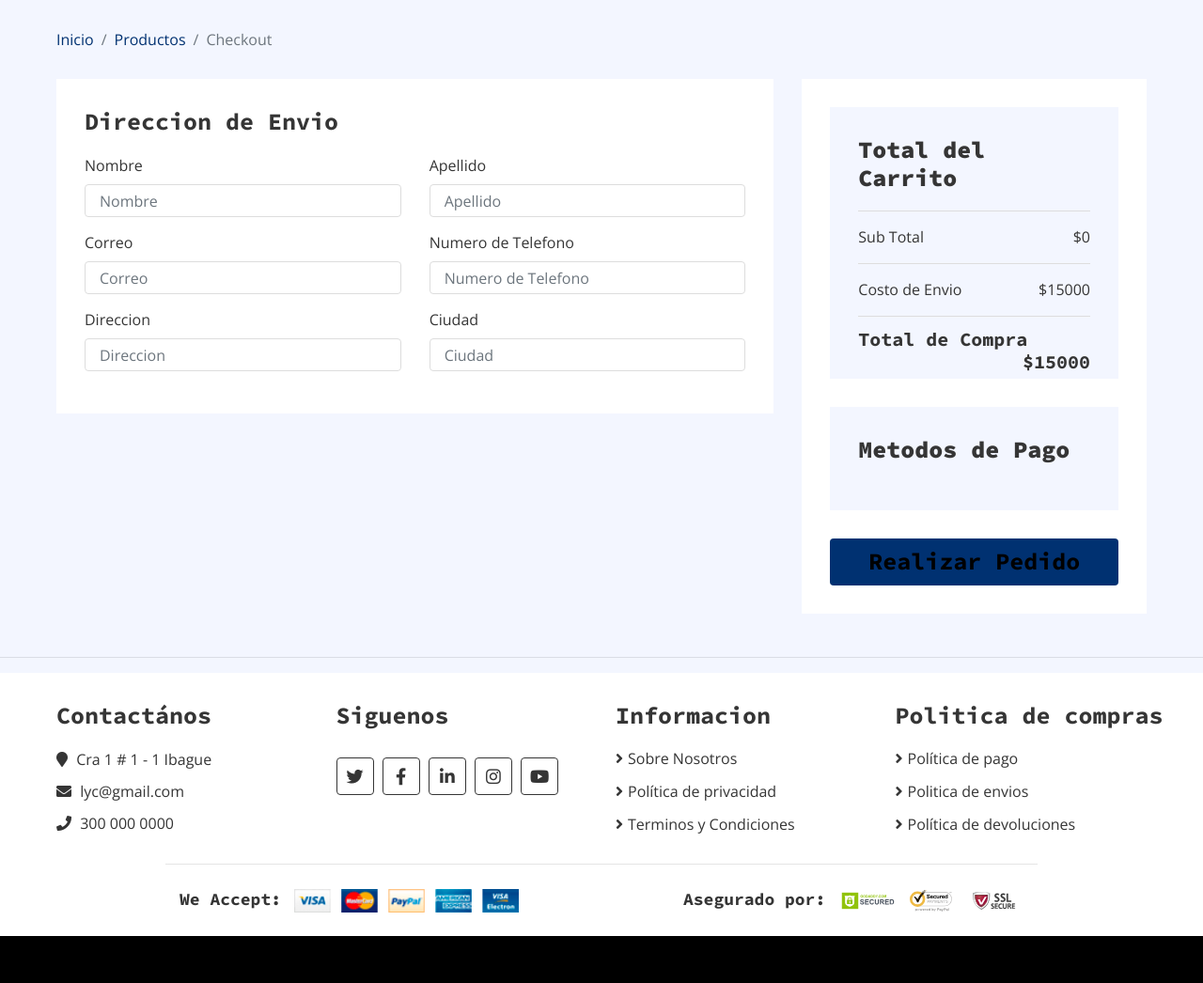
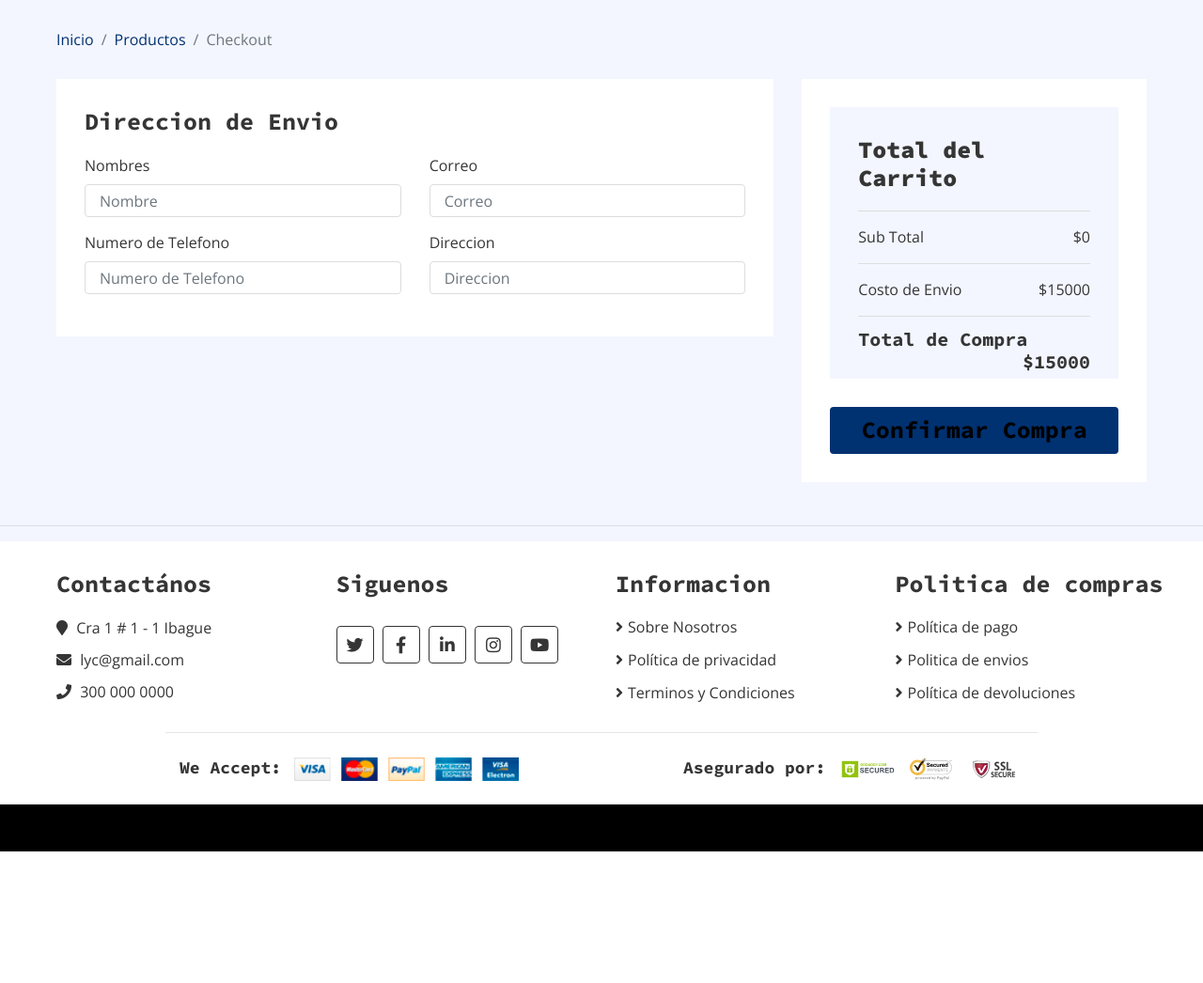
Before and after one commit to Sebas0317/proyectoLC, a Django app: page /checkout/ in a window 1280 px wide. Shown: the part 147-1193 px from the top of the page at 94% size. After the commit the page ends 1053 px from the top, so only its background shows below. Run offline with Django 4.2, Linux system fonts and the light colour scheme; data comes from the database, SQL or seed files in the repository; both versions use the stored data as it was after the commit; some libraries are stand-ins or nearby versions.

Commit message:
template pedidos

```diff
--- a/lycdjango/core/templates/core/checkout.html
+++ b/lycdjango/core/templates/core/checkout.html
@@ -24,13 +24,10 @@
             <h2>Direccion de Envio</h2>
             <div class="row">
               <div class="col-md-6">
-                <label>Nombre</label>
+                <label>Nombres</label>
                 <input class="form-control" type="text" placeholder="Nombre" value="{{ user.username|default:'' }}" />
             </div>
-            <div class="col-md-6">
-                <label>Apellido</label>
-                <input class="form-control" type="text" placeholder="Apellido" value="{{ user.last_name|default:'' }}" />
-            </div>
+
             <div class="col-md-6">
                 <label>Correo</label>
                 <input class="form-control" type="text" placeholder="Correo" value="{{ user.email|default:'' }}" />
@@ -44,10 +41,7 @@
                 <input class="form-control" type="text" placeholder="Direccion" value="{{ user.adress }}" />
               </div>
 
-              <div class="col-md-6">
-                <label>Ciudad</label>
-                <input class="form-control" type="text" placeholder="Ciudad" value="{{ user.city }}"/>
-              </div>
+
 
 
 
@@ -72,18 +66,8 @@
           </div>
 
           <div class="checkout-payment">
-            <div class="payment-methods">
-              <h1>Metodos de Pago</h1>
-              <div id="paypal-button-container"></div>
-  <script
-    data-sdk-integration-source="integrationbuilder_sc"
-    src="https://www.paypal.com/sdk/js?client-id=ATjx_SUwXTbLdgCzgm1Z-hsqnwciE1SYAaBXh08VBuRBadAwwybLzA3k-QKZ7uG78FV9wlk4OETc-caq&components=buttons&enable-funding=venmo,paylater"></script>
-
-
-
-            </div>
-            <div class="checkout-btn">
-              <button>Realizar Pedido</button>
+            <div class="checkout-btn" href="{% url 'pedidos_view' %}">
+              <button href="{% url 'pedidos_view' %}">Confirmar Compra</button>
             </div>
           </div>
         </div>
@@ -92,79 +76,4 @@
   </div>
 </div>
 <!-- Checkout End -->
-<script>
-  paypal.Buttons({
-  const FUNDING_SOURCES = [
-      // EDIT FUNDING SOURCES
-        paypal.FUNDING.PAYPAL,
-        paypal.FUNDING.PAYLATER,
-        paypal.FUNDING.VENMO,
-        paypal.FUNDING.CARD
-    ];
-    FUNDING_SOURCES.forEach(fundingSource => {
-      paypal.Buttons({
-        fundingSource,
-
-        style: {
-          layout: 'vertical',
-          shape: 'rect',
-          color: (fundingSource == paypal.FUNDING.PAYLATER) ? 'gold' : '',
-        },
-
-        createOrder: async (data, actions) => {
-          try {
-            const response = await fetch("http://localhost:9597/orders", {
-              method: "POST"
-            });
-
-            const details = await response.json();
-            return details.id;
-          } catch (error) {
-            console.error(error);
-            // Handle the error or display an appropriate error message to the user
-          }
-        },
-
-
-
-        onApprove: async (data, actions) => {
-          try {
-            const response = await fetch(`http://localhost:9597/orders/${data.orderID}/capture`, {
-              method: "POST"
-            });
-
-            const details = await response.json();
-            // Three cases to handle:
-            //   (1) Recoverable INSTRUMENT_DECLINED -> call actions.restart()
-            //   (2) Other non-recoverable errors -> Show a failure message
-            //   (3) Successful transaction -> Show confirmation or thank you message
-
-            // This example reads a v2/checkout/orders capture response, propagated from the server
-            // You could use a different API or structure for your 'orderData'
-            const errorDetail = Array.isArray(details.details) && details.details[0];
-
-            if (errorDetail && errorDetail.issue === 'INSTRUMENT_DECLINED') {
-              return actions.restart();
-              // https://developer.paypal.com/docs/checkout/integration-features/funding-failure/
-            }
-
-            if (errorDetail) {
-              let msg = 'Sorry, your transaction could not be processed.';
-              msg += errorDetail.description ? ' ' + errorDetail.description : '';
-              msg += details.debug_id ? ' (' + details.debug_id + ')' : '';
-              alert(msg);
-            }
-
-            // Successful capture! For demo purposes:
-            console.log('Capture result', details, JSON.stringify(details, null, 2));
-            const transaction = details.purchase_units[0].payments.captures[0];
-            alert('Transaction ' + transaction.status + ': ' + transaction.id + 'See console for all available details');
-          } catch (error) {
-            console.error(error);
-            // Handle the error or display an appropriate error message to the user
-          }
-        },
-      }).render("#paypal-button-container");
-    })
-</script>
 {% endblock %}
```
Also changed, not shown: lycdjango/pedidos/templates/pedidos/pedidos.html (+18 -0 lines), lycdjango/db.sqlite3.
